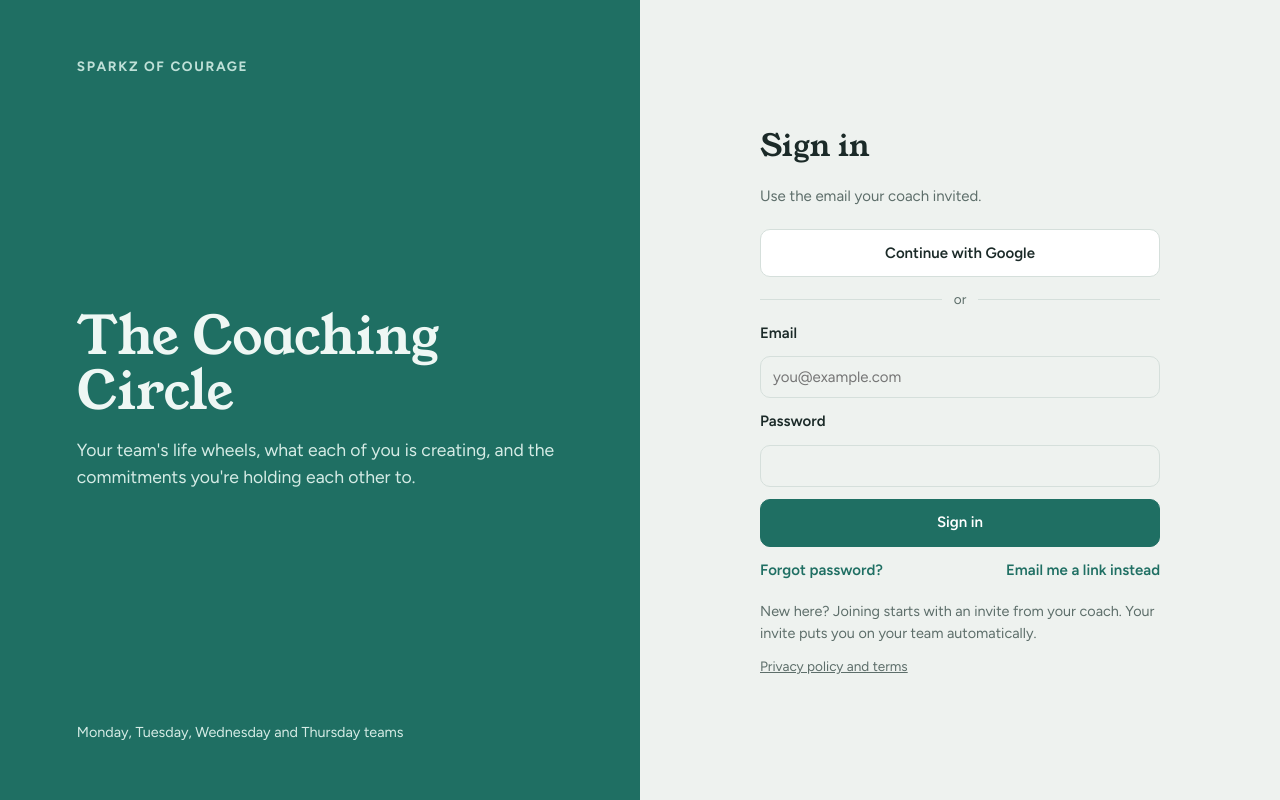
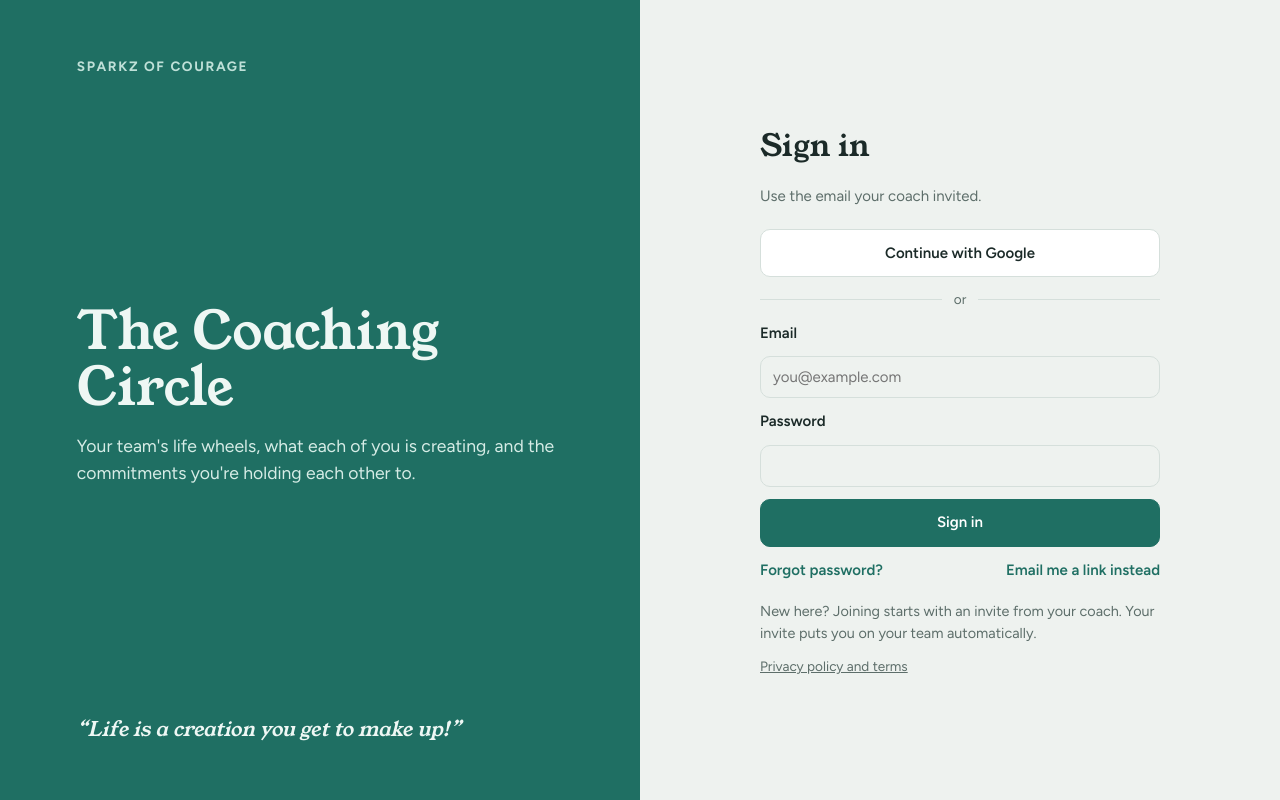
Before and after one commit to bradfinkeldei-hub/repository, a Next.js app: page /login in a window 1280 px wide. Built offline with nearby package versions, Linux system fonts and the light colour scheme.

Commit message:
Swap the team list on the sign-in page for a quote
Co-Authored-By: Claude Opus 5.5 <noreply@anthropic.com>
Claude-Session: https://claude.ai/code/session_013kj9ybZBuNH6W8ZcmtMRuQ

```diff
--- a/src/app/login/form.tsx
+++ b/src/app/login/form.tsx
@@ -110,7 +110,7 @@ export function LoginForm({ error, googleClientId }: { error?: string; googleCli
           <h1>The Coaching Circle</h1>
           <p>Your team&apos;s life wheels, what each of you is creating, and the commitments you&apos;re holding each other to.</p>
         </div>
-        <p style={{ fontSize: "0.9rem" }}>Monday, Tuesday, Wednesday and Thursday teams</p>
+        <blockquote style={{ margin: 0, fontFamily: "var(--display)", fontStyle: "italic", fontSize: "1.25rem" }}>&ldquo;Life is a creation you get to make up!&rdquo;</blockquote>
       </div>
       <div className="panel">
         <form onSubmit={submit}>
```
